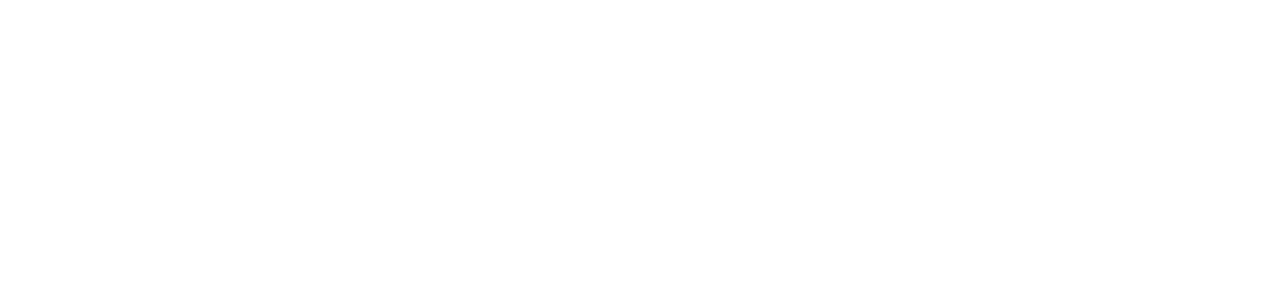
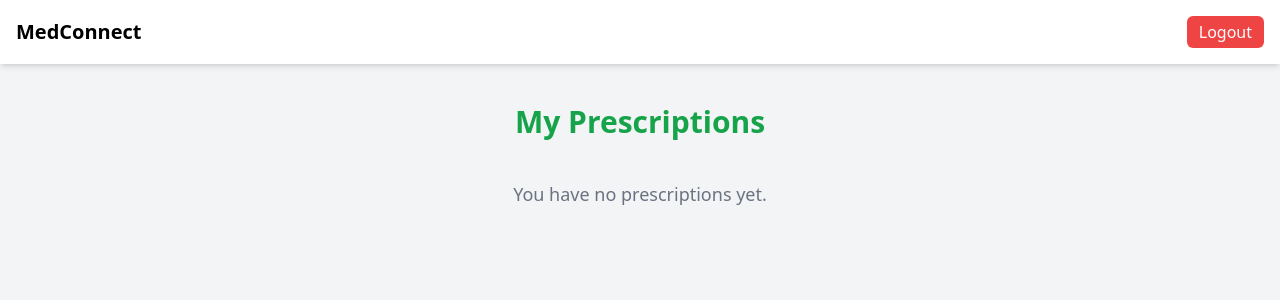
Before and after one commit to aqib-mansoor/MedConnect, a React (Vite) app: page /patient-prescriptions in a window 1280 px wide. Before the commit this address had no page. Shown: the top 300 px of the page. Built offline with nearby package versions, Linux system fonts and the light colour scheme.

Commit message:
PrescriptionsHistory Added!

```diff
--- a/src/App.tsx
+++ b/src/App.tsx
@@ -10,6 +10,8 @@
 import MedicalReports from "./pages/patient/MedicalReports";
 import AvailabilityPage from "./pages/doctor/AvailabilityPage";
 import MedicineReminders from "./pages/patient/MedicineReminders";
+import Prescriptions from "./pages/patient/Prescriptions";
+
 
 
 function App() {
@@ -29,6 +31,7 @@
       <Route path="/patient-reports" element={<MedicalReports />} />
       <Route path="/doctor-availability" element={<AvailabilityPage />} />
       <Route path="/medicine-reminders" element={<MedicineReminders />} />
+      <Route path="/patient-prescriptions" element={<Prescriptions />} />
 
     </Routes>
   );
--- a/src/components/layout/Sidebar.tsx
+++ b/src/components/layout/Sidebar.tsx
@@ -26,12 +26,12 @@
     }`;
 
   // Patient Menu
-  // Patient Menu
   const patientMenu = [
     { name: "Dashboard", path: "/patient-dashboard", icon: <FaTachometerAlt /> },
     { name: "Available Doctors", path: "/patient-doctors", icon: <FaUserMd /> },
     { name: "My Appointments", path: "/patient-appointments", icon: <FaCalendarCheck /> },
     { name: "Medical Records", path: "/patient-reports", icon: <FaFileMedical /> },
+    { name: "Prescriptions", path: "/patient-prescriptions", icon: <FaFileMedical /> }, // New
     { name: "Medicine Reminders", path: "/medicine-reminders", icon: <FaClock /> },
   ];
 
--- /dev/null
+++ b/src/pages/patient/Prescriptions.tsx
@@ -0,0 +1,58 @@
+import { useState, useEffect } from "react";
+import Layout from "../../components/layout/Layout";
+import { getPrescriptionsByPatient } from "../../utils/prescriptionStorage";
+import type { Prescription } from "../../utils/prescriptionStorage";
+
+export default function Prescriptions() {
+  const [prescriptions, setPrescriptions] = useState<Prescription[]>([]);
+  const patientEmail = localStorage.getItem("currentUserEmail") || "patient@demo.com";
+
+  useEffect(() => {
+    setPrescriptions(getPrescriptionsByPatient(patientEmail));
+  }, []);
+
+  return (
+    <Layout>
+      <h2 className="text-3xl font-bold mb-8 text-green-600 text-center">My Prescriptions</h2>
+
+      {prescriptions.length === 0 ? (
+        <p className="text-center text-gray-500 text-lg mt-10">
+          You have no prescriptions yet.
+        </p>
+      ) : (
+        <div className="grid grid-cols-1 md:grid-cols-2 lg:grid-cols-3 gap-6">
+          {prescriptions.map((p) => (
+            <div
+              key={p.id}
+              className="bg-white rounded-xl shadow-lg hover:shadow-2xl transition-shadow p-6 border-l-4 border-green-600"
+            >
+              <div className="flex justify-between items-center mb-4">
+                <p className="font-semibold text-lg text-green-600"> {p.doctorName}</p>
+                <p className="text-gray-400 text-sm">{p.date}</p>
+              </div>
+
+              <div className="flex flex-col gap-3">
+                {p.medicines.map((m, i) => (
+                  <div
+                    key={i}
+                    className="bg-green-50 border border-green-200 rounded-md p-3 hover:bg-green-100 transition-colors"
+                  >
+                    <p>
+                      <span className="font-semibold text-green-700">Medicine:</span> {m.name}
+                    </p>
+                    <p>
+                      <span className="font-semibold text-green-700">Dosage:</span> {m.dosage}
+                    </p>
+                    <p>
+                      <span className="font-semibold text-green-700">Duration:</span> {m.duration} days
+                    </p>
+                  </div>
+                ))}
+              </div>
+            </div>
+          ))}
+        </div>
+      )}
+    </Layout>
+  );
+}
```
